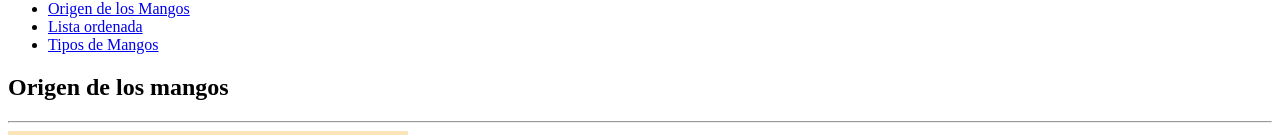
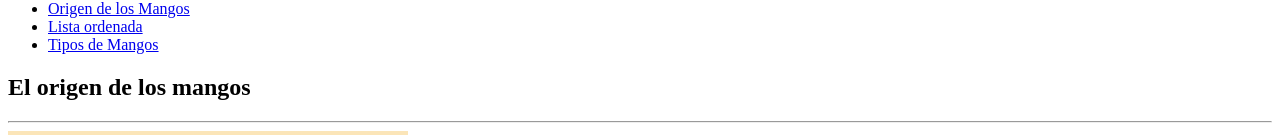
Before and after one commit to ElisaCarstairs/Clase6_Mangos, a plain HTML site: page index.html in a window 1280 px wide. Shown: the part 127-262 px from the top of the page. Drawn offline with Linux system fonts and the light colour scheme.

Commit message:
Initial commit

```diff
--- a/index.html
+++ b/index.html
@@ -17,7 +17,7 @@
         <li><a href="#proyecto-html">Lista ordenada</a></li>
         <li><a href="#Tipos de Mangos">Tipos de Mangos</a></li>
     </ul>
-    <h2 id="Historia de los Mangos">Origen de los mangos</h2>
+    <h2 id="Historia de los Mangos">El origen de los mangos</h2>
     <hr>
     <img src="./images/Mapa_Mangos.png" alt="Mapa del país con presencia del fruto Mango" width="400" title="Mapa">
     <p  style="font-family: 'Arial', sans-serif; font-style: italic; color: rgba(19, 5, 56, 0.986);">
```
